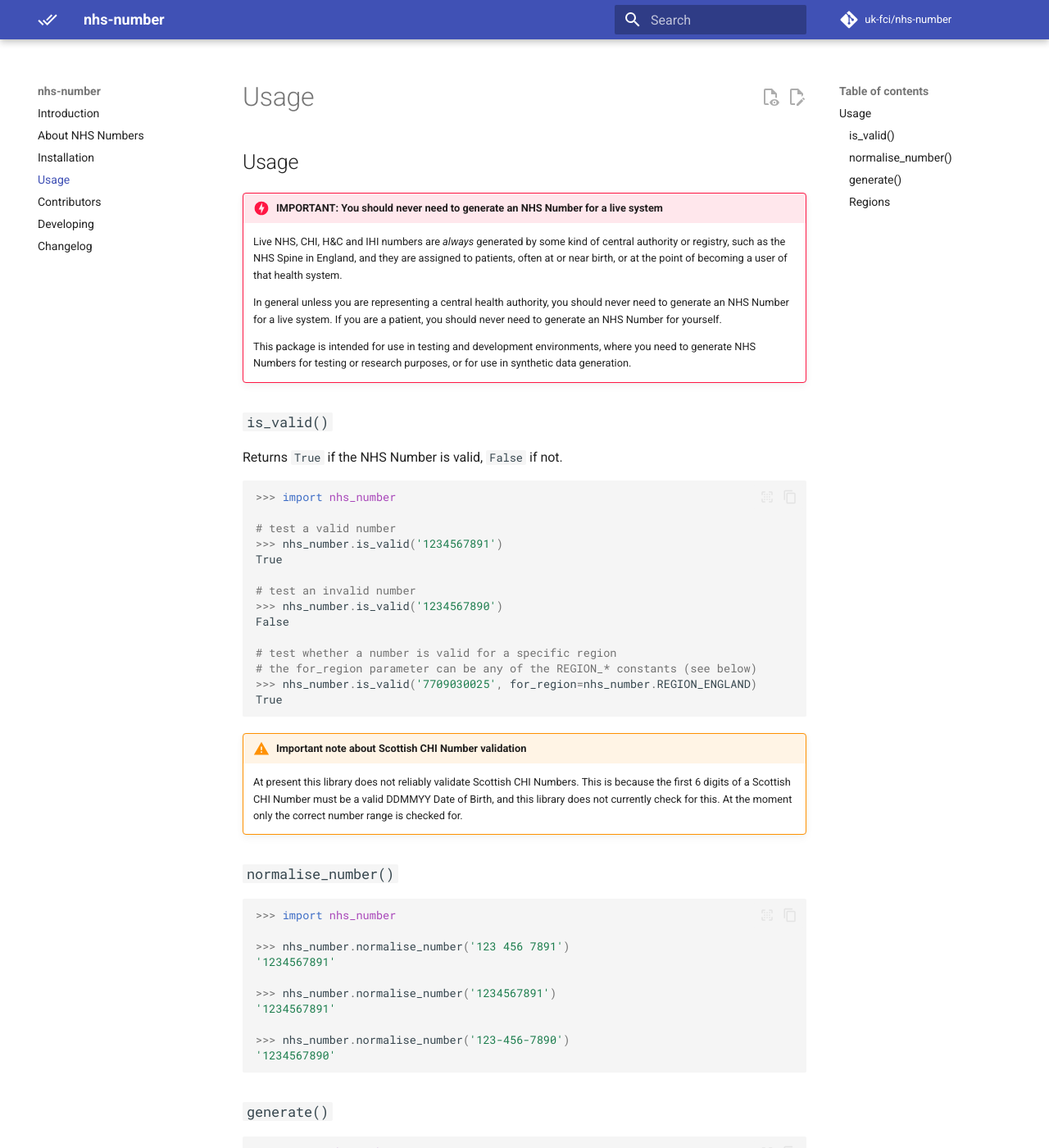
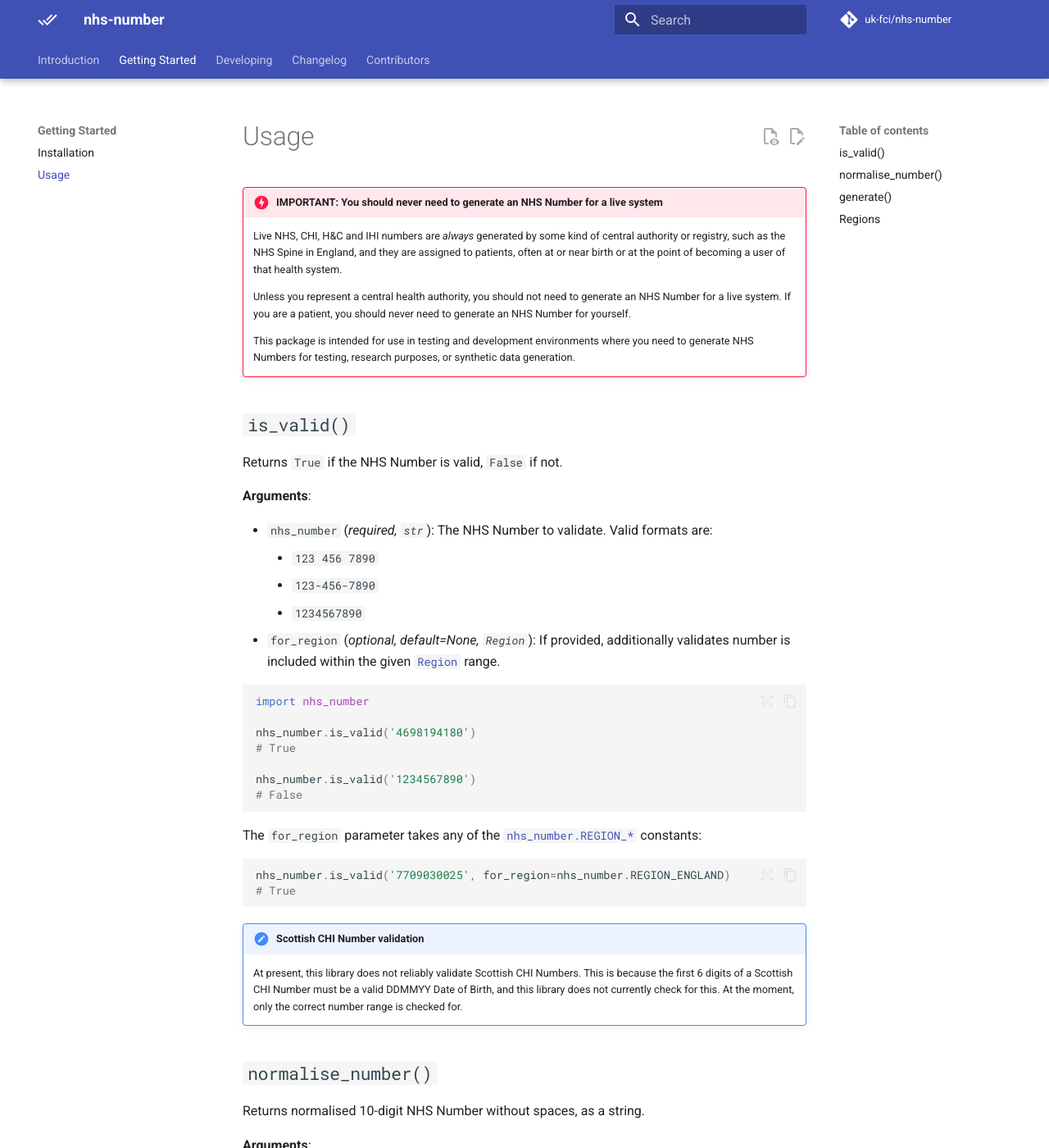
Before and after one commit to uk-fci/nhs-number, an MkDocs documentation site: the page built from docs/usage.md, in a window 1280 px wide and 1400 px high. Shown: the whole window at 82% size. Built offline with MkDocs 1.6.1 and Material for MkDocs 9.7.7, drawn with Linux system fonts in a browser that asks for light colours; comment, search, counter and statistics services are not loaded; some of the changed text lies outside the part shown.

Commit message:
usage rewording / improvements
Signed-off-by: anchit-chandran <anchit97123@gmail.com>

````diff
--- /dev/null
+++ b/docs/_assets/_snippets/scottish-chi-number.md
@@ -0,0 +1,2 @@
+!!! note "Scottish CHI Number validation"
+    At present, this library does not reliably validate Scottish CHI Numbers. This is because the first 6 digits of a Scottish CHI Number must be a valid DDMMYY Date of Birth, and this library does not currently check for this. At the moment, only the correct number range is checked for.
--- a/docs/usage.md
+++ b/docs/usage.md
@@ -3,94 +3,118 @@ title: Usage
 authors: Dr Marcus Baw, Matt Stibbs
 ---
 
-## Usage
+--8<--
+docs/_assets/_snippets/live-usage-warning.md
+--8<--
 
-!!! danger "IMPORTANT: **You should never need to generate an NHS Number for a live system**"
-    Live NHS, CHI, H&C and IHI numbers are _always_ generated by some kind of central authority or registry, such as the NHS Spine in England, and they are assigned to patients, often at or near birth, or at the point of becoming a user of that health system.
-
-    In general unless you are representing a central health authority, you should never need to generate an NHS Number for a live system. If you are a patient, you should never need to generate an NHS Number for yourself.
-
-    This package is intended for use in testing and development environments, where you need to generate NHS Numbers for testing or research purposes, or for use in synthetic data generation.
-
-### `is_valid()`
+## `is_valid()`
 
 Returns `True` if the NHS Number is valid, `False` if not.
 
+**Arguments**:
+
+- `nhs_number` (*required, `str`*): The NHS Number to validate. Valid formats are:
+      - `123 456 7890`
+      - `123-456-7890`
+      - `1234567890`
+- `for_region` (*optional, default=None, `Region`*): If provided, additionally validates number is included within the given [`Region`](#regions) range.
+
 ```python
->>> import nhs_number
+import nhs_number
 
-# test a valid number
->>> nhs_number.is_valid('1234567891')
-True
+nhs_number.is_valid('4698194180')
+# True
 
-# test an invalid number
->>> nhs_number.is_valid('1234567890')
-False
-
-# test whether a number is valid for a specific region
-# the for_region parameter can be any of the REGION_* constants (see below)
->>> nhs_number.is_valid('7709030025', for_region=nhs_number.REGION_ENGLAND)
-True
+nhs_number.is_valid('1234567890')
+# False
 ```
 
-!!! warning "Important note about Scottish CHI Number validation"
-    At present this library does not reliably validate Scottish CHI Numbers. This is because the first 6 digits of a Scottish CHI Number must be a valid DDMMYY Date of Birth, and this library does not currently check for this. At the moment only the correct number range is checked for.
+The `for_region` parameter takes any of the [`nhs_number.REGION_*`](#regions) constants:
 
-### `normalise_number()`
+```python
+nhs_number.is_valid('7709030025', for_region=nhs_number.REGION_ENGLAND)
+# True
+```
+
+--8<--
+docs/_assets/_snippets/scottish-chi-number.md
+--8<--
+
+## `normalise_number()`
+
+Returns normalised 10-digit NHS Number without spaces, as a string.
+
+**Arguments**:
+
+- `nhs_number` (*required, `str | int`*): The NHS Number `int` or `str` to normalise.
 
 ```python
 
->>> import nhs_number
+import nhs_number
 
->>> nhs_number.normalise_number('123 456 7891')
-'1234567891'
+nhs_number.normalise_number('123 456 7891')
+# '1234567891'
 
->>> nhs_number.normalise_number('1234567891')
-'1234567891'
+nhs_number.normalise_number('1234567891')
+# '1234567891'
 
->>> nhs_number.normalise_number('123-456-7890')
-'1234567890'
+nhs_number.normalise_number('123-456-7890')
+# '1234567890'
 ```
 
-### `generate()`
+## `generate()`
+
+Returns list of valid or invalid normalised NHS numbers, as strings, for testing.
+
+**Arguments**:
+
+- `valid` (*optional, default=True, `bool`*): Determines whether generated numbers are valid or invalid.
+- `for_region` (*optional, default=None, `Region`*): If provided, generates numbers within the given [`Region`](#regions) range.
+- `quantity` (*optional, default=1, `int`*): Determines number of NHS number strings returned.
 
 ```python
+import nhs_number
 
->>> import nhs_number
+nhs_number.generate()
+# ['1633104249']
 
-# generate a single valid NHS Number
->>> nhs_number.generate()
-['1633104249']
-
-# generate multiple valid NHS Numbers
->>> nhs_number.generate(quantity=5)
-['1633104249', '1633104257', '1633104265', '1633104273', '1633104281']
-
-# generate a single valid NHS Number for a specific region
-# the for_region parameter can be any of the REGION_* constants (see below)
->>> nhs_number.generate(for_region=nhs_number.REGION_ENGLAND)
-['7709030025']
+nhs_number.generate(quantity=5)
+# ['1633104249', '1633104257', '1633104265', '1633104273', '1633104281']
 ```
 
-### Regions
-
-You can obtain Region objects via the package's `REGION_*` constants:
+The `for_region` parameter takes any of the [`nhs_number.REGION_*`](#regions) constants:
 
 ```python
->>> import nhs_number
-
-# returns a Dict of all Region objects
->>> nhs_number.REGIONS
-{'UNALLOCATED': <nhs_number.constants.Region object at 0x7fda8e0b0e50>, 'SCOTLAND': <nhs_number.constants.Region object at 0x7fda8e0b0d10>, 'NORTHERN_IRELAND': <nhs_number.constants.Region object at 0x7fda8e0b0d90>, 'ENGLAND_WALES_IOM': <nhs_number.constants.Region object at 0x7fda8e0b0d50>, 'RESERVED': <nhs_number.constants.Region object at 0x7fda8e0b0e90>, 'EIRE': <nhs_number.constants.Region object at 0x7fda8e0b0dd0>, 'SYNTHETIC': <nhs_number.constants.Region object at 0x7fda8e0b0e10>}
-
-# returns a Region object for England
->>> nhs_number.ENGLAND_WALES_IOM
-<nhs_number.constants.Region object at 0x7fda8e0b0d50>
-
-# each Region has some aliases for ease of use
->>> nhs_number.ENGLAND_WALES_IOM == nhs_number.REGION_ENGLAND
-True
+nhs_number.generate(for_region=nhs_number.REGION_ENGLAND)
+# ['7709030025']
 ```
 
-!!! warning "Important note about Scottish CHI Number Generation"
-    At present this library does not reliably generate valid Scottish CHI Numbers. This is because the first 6 digits of a Scottish CHI Number amust be a valid DDMMYY Date of Birth, and this library does not currently check for this.
+
+
+## Regions
+
+You can obtain Region objects via the package's `REGION_*` constants. See [NHS Number Ranges](nhs-numbers.md#nhs-number-ranges) for details on ranges.
+
+Obtain a dictionary of available `Range` objects:
+```python
+import nhs_number
+
+nhs_number.REGIONS
+# {'UNALLOCATED': <nhs_number.constants.Region object at 0x7fda8e0b0e50>, 'SCOTLAND': <nhs_number.constants.Region object at 0x7fda8e0b0d10>, 'NORTHERN_IRELAND': <nhs_number.constants.Region object at 0x7fda8e0b0d90>, 'ENGLAND_WALES_IOM': <nhs_number.constants.Region object at 0x7fda8e0b0d50>, 'RESERVED': <nhs_number.constants.Region object at 0x7fda8e0b0e90>, 'EIRE': <nhs_number.constants.Region object at 0x7fda8e0b0dd0>, 'SYNTHETIC': <nhs_number.constants.Region object at 0x7fda8e0b0e10>}
+```
+
+Get a Region object for England:
+```python
+nhs_number.ENGLAND_WALES_IOM
+# <nhs_number.constants.Region object at 0x7fda8e0b0d50>
+```
+
+Each Region has some aliases for ease of use:
+```python
+nhs_number.ENGLAND_WALES_IOM == nhs_number.REGION_ENGLAND
+# True
+```
+
+--8<--
+docs/_assets/_snippets/scottish-chi-number.md
+--8<--
--- a/mkdocs.yml
+++ b/mkdocs.yml
@@ -8,13 +8,15 @@ copyright: Copyright &copy; 2021-2023 Andy Law, The University of Edinburgh, and
 
 # explicitly defines the Nav so we can set order of pages other than default alphabetical
 nav:
-  - Introduction: "index.md"
-  - About NHS Numbers: "nhs-numbers.md"
-  - Installation: "installation.md"
-  - Usage: "usage.md"
-  - Contributors: "contributors.md"
+  - Introduction:
+    - "index.md"
+    - About NHS Numbers: "nhs-numbers.md"
+  - Getting Started:
+    - Installation: "installation.md"
+    - Usage: "usage.md"
   - Developing: "developing.md"
   - Changelog: "changelog.md"
+  - Contributors: "contributors.md"
 
 # footer links and variables
 extra:
@@ -35,7 +37,14 @@ theme:
     - content.code.copy
     - content.code.select
     - content.code.annotate
-    - navigation.footer
+    - navigation.expand
+    - navigation.footer # explicitly adds footer prev/next (Material4MkDocs9.0)
+    - navigation.instant
+    - navigation.tabs
+    - navigation.tabs.sticky
+    - navigation.top
+    - navigation.tracking
+    - toc.follow
 
 # markdown additional features
 markdown_extensions:
@@ -54,3 +63,5 @@ markdown_extensions:
   - pymdownx.superfences
   - pymdownx.snippets:
       check_paths: true
+  - toc:
+      permalink: false
````
Also changed, not shown: docs/index.md (+3 -2 lines), docs/installation.md (+1 -3 lines).
